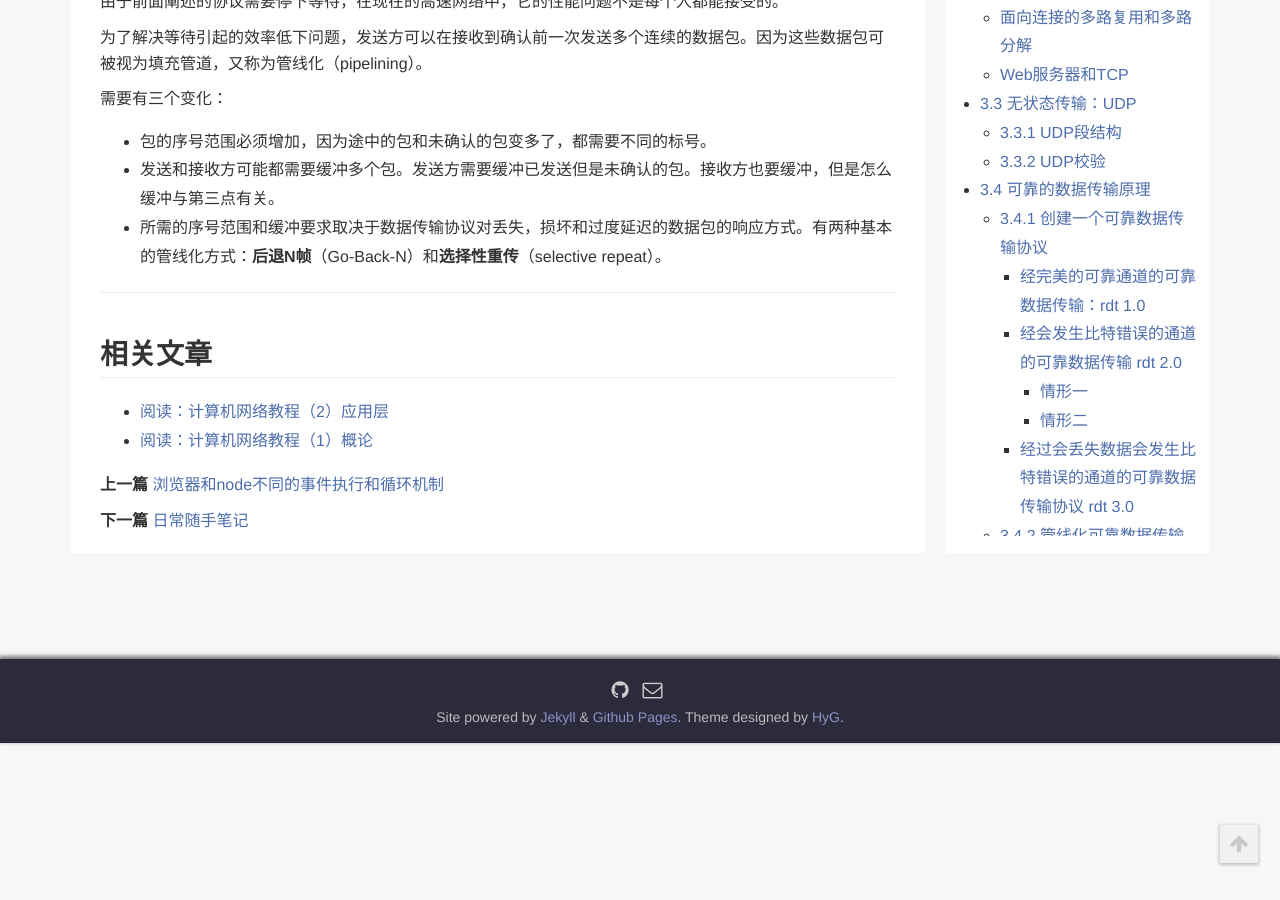
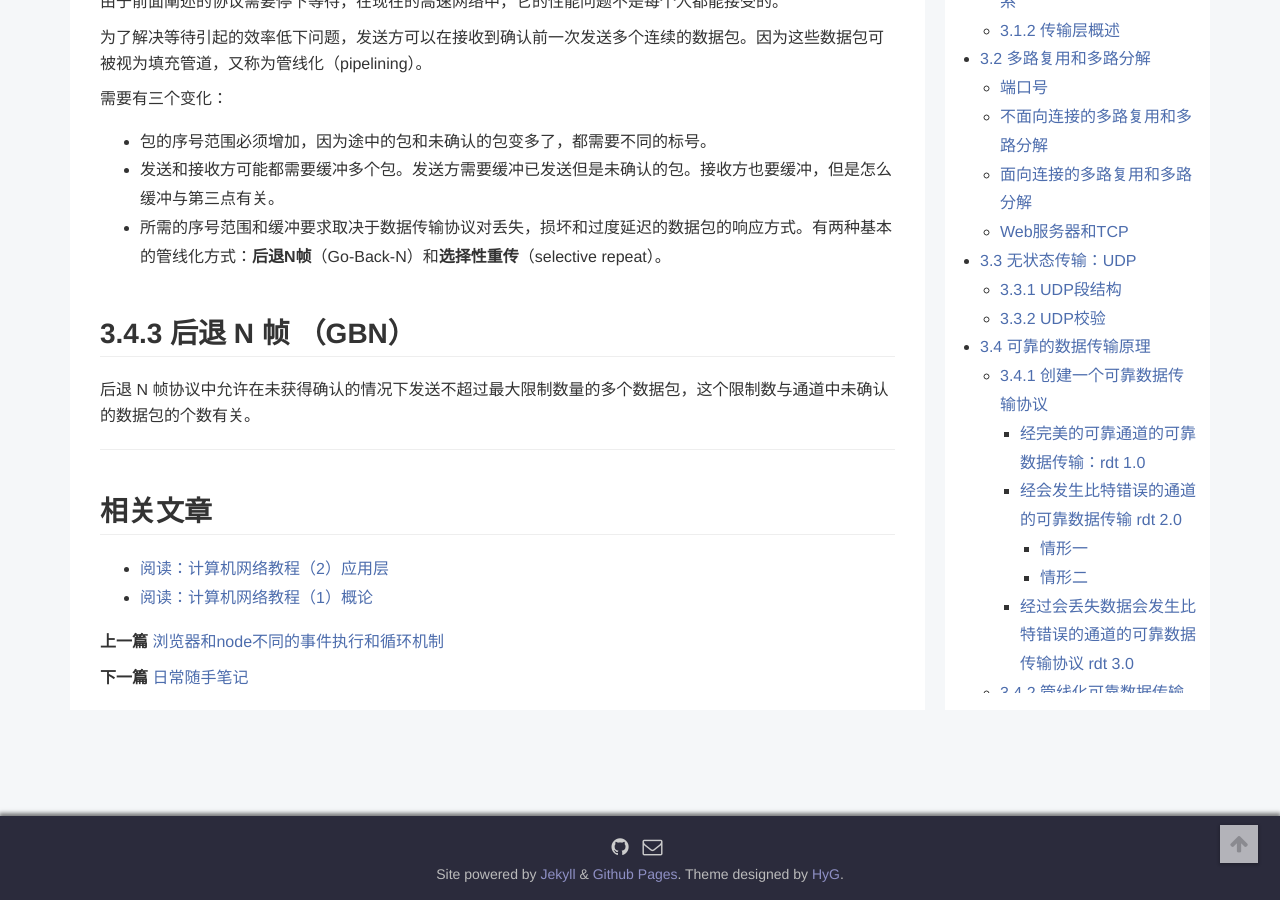
Before and after one commit to toBeTheLight/toBeTheLight.github.io, a Jekyll site: the page built from _posts/2018-03-19-计算机网络教程3 传输层.md, in a window 1280 px wide and 900 px high, scrolled down 6759 px. Built offline with Jekyll 4.4.1, drawn with Linux system fonts in a browser that asks for light colours; a style sheet for code colours, icons or effects is not loaded.

Commit message:
update: 3.4.3

```diff
--- a/_posts/2018-03-19-计算机网络教程3 传输层.md
+++ b/_posts/2018-03-19-计算机网络教程3 传输层.md
@@ -235,3 +235,7 @@
 * 包的序号范围必须增加，因为途中的包和未确认的包变多了，都需要不同的标号。
 * 发送和接收方可能都需要缓冲多个包。发送方需要缓冲已发送但是未确认的包。接收方也要缓冲，但是怎么缓冲与第三点有关。
 * 所需的序号范围和缓冲要求取决于数据传输协议对丢失，损坏和过度延迟的数据包的响应方式。有两种基本的管线化方式：**后退N帧**（Go-Back-N）和**选择性重传**（selective repeat）。
+
+## 3.4.3 后退 N 帧 （GBN）
+
+后退 N 帧协议中允许在未获得确认的情况下发送不超过最大限制数量的多个数据包，这个限制数与通道中未确认的数据包的个数有关。
```
